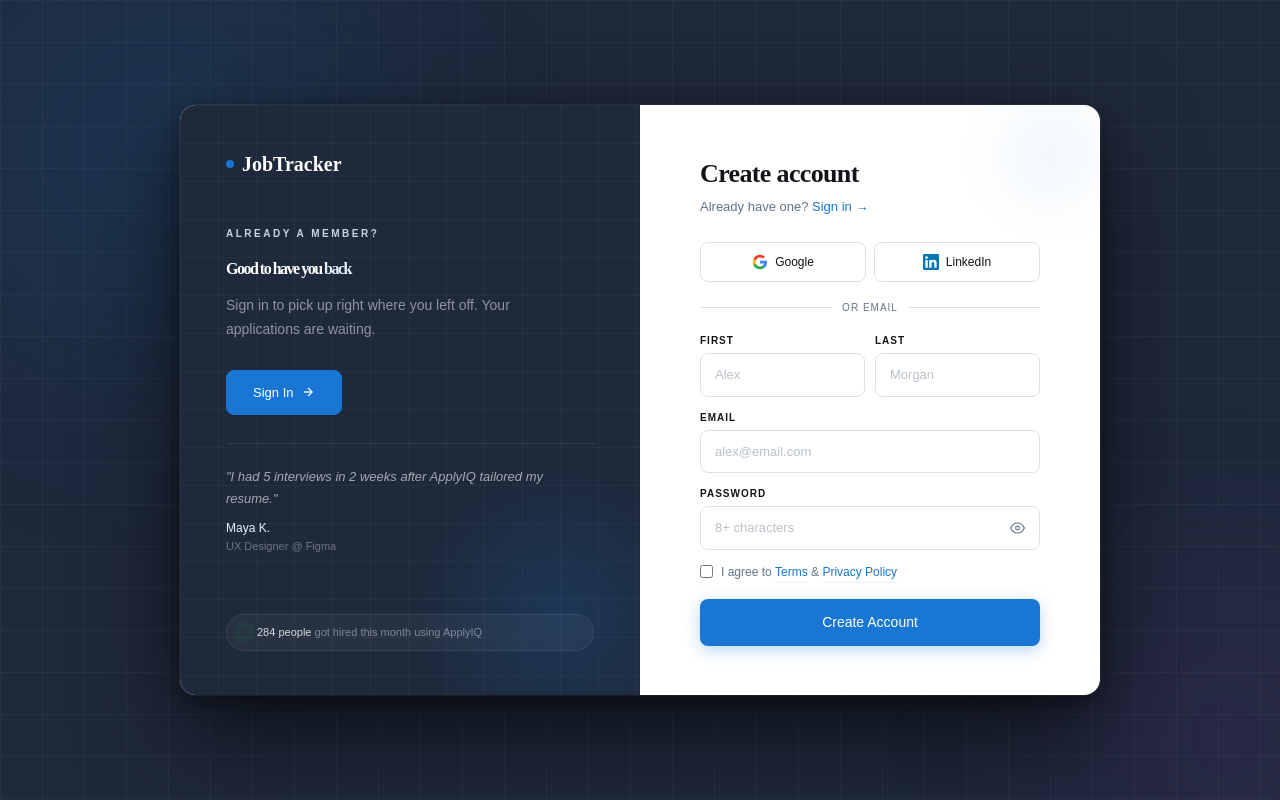
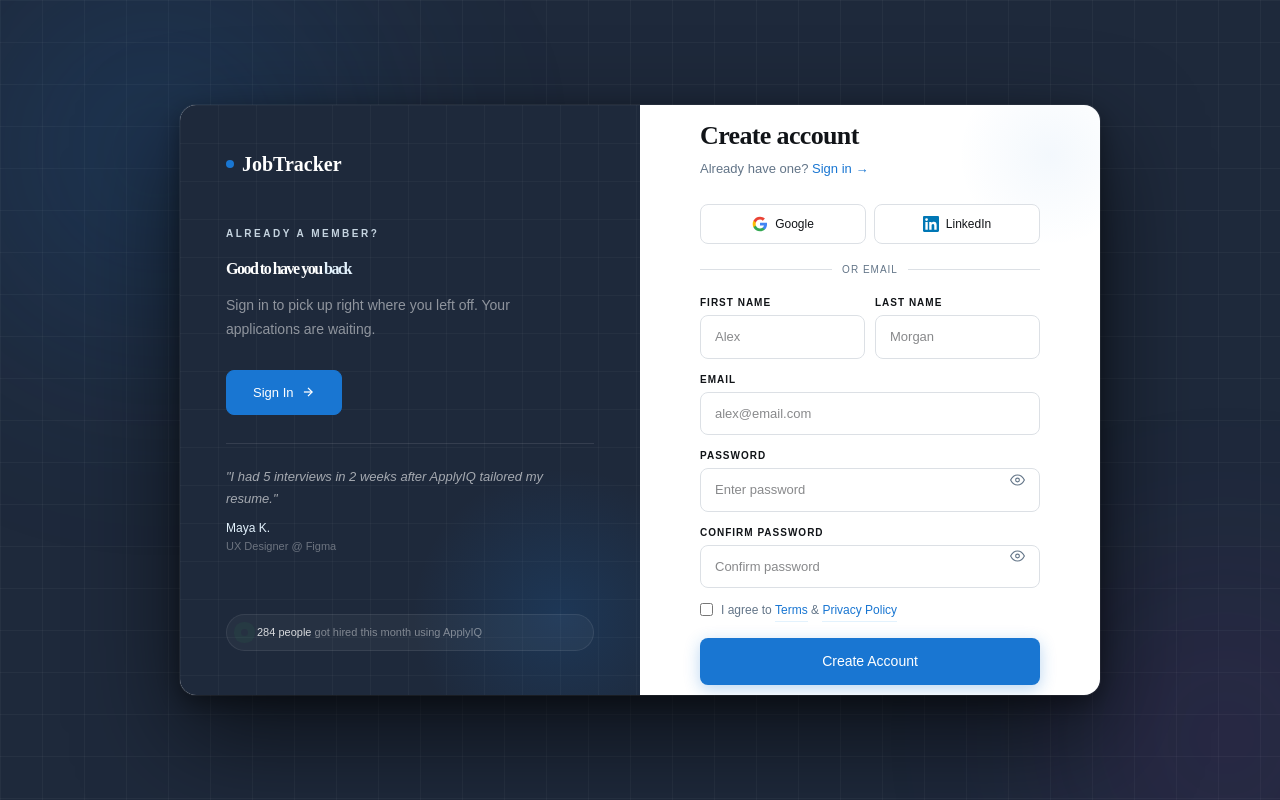
Before and after one commit to sushmasingh12/Job-Tracker, a React (Vite) app: page /signup in a window 1280 px wide. Built offline with nearby package versions, Linux system fonts and the light colour scheme.

Commit message:
Add Validation

```diff
--- a/src/pages/Registration/AuthComponent.jsx
+++ b/src/pages/Registration/AuthComponent.jsx
@@ -17,7 +17,7 @@ export const EyeIcon = () => (
   );
 
   export const ArrowIcon = () => (
-    <svg className="w-[14px] h-[14px]" viewBox="0 0 24 24" fill="none" stroke="currentColor" strokeWidth="2">
+    <svg className="w-3.5 h-3.5" viewBox="0 0 24 24" fill="none" stroke="currentColor" strokeWidth="2">
       <line x1="5" y1="12" x2="19" y2="12" />
       <polyline points="12 5 19 12 12 19" />
     </svg>
@@ -42,11 +42,11 @@ export const EyeIcon = () => (
 
   export function SocialButtons() {
     return (
-      <div className="grid grid-cols-2 gap-2 mb-[18px]">
-        <button type="button" className="soc-btn flex items-center justify-center gap-[7px] py-[10px] px-3 bg-white border-[1.5px] border-neutral-border rounded-lg text-[12px] font-medium text-neutral-text cursor-pointer transition-all hover:border-primary hover:bg-primary-light">
+      <div className="grid grid-cols-2 gap-2 mb-4.5">
+        <button type="button" className="soc-btn flex items-center justify-center gap-1.75 py-2.5 px-3 bg-white border-[1.5px] border-neutral-border rounded-lg text-[12px] font-medium text-neutral-text cursor-pointer transition-all hover:border-primary hover:bg-primary-light">
           <GoogleIcon /> Google
         </button>
-        <button type="button" className="soc-btn flex items-center justify-center gap-[7px] py-[10px] px-3 bg-white border-[1.5px] border-neutral-border rounded-lg text-[12px] font-medium text-neutral-text cursor-pointer transition-all hover:border-primary hover:bg-primary-light">
+        <button type="button" className="soc-btn flex items-center justify-center gap-1.75 py-2.5 px-3 bg-white border-[1.5px] border-neutral-border rounded-lg text-[12px] font-medium text-neutral-text cursor-pointer transition-all hover:border-primary hover:bg-primary-light">
           <LinkedInIcon /> LinkedIn
         </button>
       </div>
@@ -55,7 +55,7 @@ export const EyeIcon = () => (
 
   export function Divider() {
     return (
-      <div className="flex items-center gap-[10px] mb-[18px]">
+      <div className="flex items-center gap-2.5 mb-4.5">
         <div className="flex-1 h-px bg-neutral-border" />
         <span className="text-[10px] text-neutral-muted tracking-widest uppercase">or email</span>
         <div className="flex-1 h-px bg-neutral-border" />
@@ -76,12 +76,12 @@ export const EyeIcon = () => (
           id={id}
           value={value}
           onChange={onChange}
-          className="inp w-full px-[14px] py-[11px] pr-10 font-dm text-[13px] text-neutral-text bg-bg-light border-[1.5px] border-neutral-border rounded-lg transition-all"
+          className="inp w-full px-3.5 py-2.75 pr-10 font-dm text-[13px] text-neutral-text bg-bg-light border-[1.5px] border-neutral-border rounded-lg transition-all"
           placeholder={placeholder}
         />
         <button
           type="button"
-          className="absolute right-[11px] top-1/2 -translate-y-1/2 bg-transparent border-none cursor-pointer text-neutral-muted flex p-1 hover:text-primary transition-colors"
+          className="absolute right-2.75 top-1/2 -translate-y-1/2 bg-transparent border-none cursor-pointer text-neutral-muted flex p-1 hover:text-primary transition-colors"
           onClick={() => setShow((s) => !s)}
         >
           {show ? <EyeOffIcon /> : <EyeIcon />}
--- a/src/pages/Registration/SignIn.jsx
+++ b/src/pages/Registration/SignIn.jsx
@@ -1,6 +1,6 @@
 import { useState } from "react";
 import {  useNavigate } from "react-router-dom";
-import { SocialButtons, Divider, PasswordInput} from "./AuthComponent";
+import { SocialButtons, Divider, EyeOffIcon,EyeIcon} from "./AuthComponent";
 
 // ─── Overlay: Sign In side (shown on right — "New here?") ────────────────────
 
@@ -70,6 +70,13 @@ function SignInOverlay({onCreateAccount}) {
 // ─── Sign In Form ─────────────────────────────────────────────────────────────
 
 function SignInForm({onCreateAccount , onSignIn}) {
+  const [email, setEmail] = useState("")
+  const [password , setPassword] = useState("")
+  const [show, setShow] = useState(false);
+  const handleSubmit = (e) => {
+    e.preventDefault()
+    onSignIn();
+  }
   return (
     <div className="form-pane pane-signin bg-white px-11.5 py-10 flex flex-col justify-center overflow-hidden relative">
       <div className="pane-inner w-full max-w-85 mx-auto">
@@ -91,15 +98,15 @@ function SignInForm({onCreateAccount , onSignIn}) {
 
 
 
-        <form >
+        <form onSubmit={handleSubmit}>
           <div className="field mb-3.25 relative">
             <label className="block text-[10px] font-semibold tracking-widest uppercase text-neutral-text mb-1.25" htmlFor="si-email">
               Email
             </label>
             <input
-              type="email"
-              id="si-email"
-              className="inp w-full px-3.5 py-2.75 font-dm text-[13px] text-neutral-text bg-bg-light border-[1.5px] border-neutral-border rounded-lg transition-all"
+              value={email}
+              onChange={(e) => setEmail(e.target.value)}
+              className="inpttext"
               placeholder="you@email.com"
             />
           </div>
@@ -109,9 +116,20 @@ function SignInForm({onCreateAccount , onSignIn}) {
             <label className="block text-[10px] font-semibold tracking-widest uppercase text-neutral-text mb-1.25" htmlFor="si-pw">
               Password
             </label>
-            <PasswordInput
-              placeholder="••••••••"
+            <input
+              type={show ? "text" : "password"}
+              value={password}
+              onChange={(e) => setPassword(e.target.value)}
+              className="inpttext"
+              placeholder="Enter password"
             />
+            <button
+              type="button"
+              className="absolute right-2.75 top-1/2 -translate-y-1/2 bg-transparent border-none cursor-pointer text-neutral-muted flex p-1 hover:text-primary transition-colors"
+              onClick={() => setShow((s) => !s)}
+            >
+              {show ? <EyeOffIcon /> : <EyeIcon />}
+            </button>
             <div className="flex items-center justify-between mt-1.5">
               <label className="flex items-center gap-1.5 cursor-pointer">
                 <input type="checkbox" className="w-3.25 h-3.25 accent-primary cursor-pointer" />
@@ -125,7 +143,7 @@ function SignInForm({onCreateAccount , onSignIn}) {
 
           {/* Submit */}
           <button
-            onClick={onSignIn}
+            type="submit"
             className="submit-btn w-full py-3.25 font-dm text-[14px] font-medium text-white border-none rounded-lg cursor-pointer transition-all flex items-center justify-center gap-1.75 relative overflow-hidden hover:-translate-y-px active:translate-y-0"
             style={{
               background:"#1976d2",
--- a/src/pages/Registration/SignUp.jsx
+++ b/src/pages/Registration/SignUp.jsx
@@ -1,18 +1,19 @@
-import { useState } from "react";
-import {useNavigate} from "react-router-dom";
+import { useReducer, useState } from "react";
+import { useNavigate } from "react-router-dom";
 
 import {
   SocialButtons,
   Divider,
-  Spinner,
+  EyeOffIcon,
   PasswordInput,
   ArrowIcon,
   getStrength,
+  EyeIcon,
 } from "./AuthComponent";
 
 // ─── Overlay: Sign Up side (shown on left — "Already a member?") ──────────────
 
-function SignUpOverlay({onSignIn}) {
+function SignUpOverlay({ onSignIn }) {
   return (
     <div
       className="overlay-wrap absolute top-0 bottom-0 w-1/2 z-50"
@@ -24,10 +25,7 @@ function SignUpOverlay({onSignIn}) {
           style={{ bottom: -80, right: -80, left: "auto" }}
         />
 
-        <div
-
-          className="font-playfair text-[20px] font-bold text-white no-underline flex items-center gap-2 relative z-10"
-        >
+        <div className="font-playfair text-[20px] font-bold text-white no-underline flex items-center gap-2 relative z-10">
           <div className="w-2 h-2 bg-primary rounded-full" />
           JobTracker
         </div>
@@ -48,7 +46,10 @@ function SignUpOverlay({onSignIn}) {
               waiting.
             </p>
 
-            <button onClick={onSignIn} className="inline-flex items-center gap-2 py-3 px-6.5 font-dm text-[13px] font-medium text-white bg-primary border-[1.5px] border-primary rounded-lg cursor-pointer transition-all self-start hover:bg-primary-dark hover:border-primary-dark hover:-translate-y-px hover:shadow-[0_6px_20px_rgba(25,118,210,0.4)] [&>svg]:transition-transform hover:[&>svg]:translate-x-0.75">
+            <button
+              onClick={onSignIn}
+              className="inline-flex items-center gap-2 py-3 px-6.5 font-dm text-[13px] font-medium text-white bg-primary border-[1.5px] border-primary rounded-lg cursor-pointer transition-all self-start hover:bg-primary-dark hover:border-primary-dark hover:-translate-y-px hover:shadow-[0_6px_20px_rgba(25,118,210,0.4)] [&>svg]:transition-transform hover:[&>svg]:translate-x-0.75"
+            >
               Sign In
               <svg
                 viewBox="0 0 24 24"
@@ -85,9 +86,7 @@ function SignUpOverlay({onSignIn}) {
             <div className="pulse-dot w-1.75 h-1.75 rounded-full bg-success shrink-0" />
 
             <div className="text-[11px] text-white/42 leading-[1.4]">
-              <strong className="text-white/82 font-medium">
-                284 people
-              </strong>{" "}
+              <strong className="text-white/82 font-medium">284 people</strong>{" "}
               got hired this month using ApplyIQ
             </div>
           </div>
@@ -96,10 +95,49 @@ function SignUpOverlay({onSignIn}) {
     </div>
   );
 }
-
+// ─── Reducer ─────────────────────────────────────────────────────────────
+function reducer(state, action) {
+  switch (action.type) {
+    case "CHANGE":
+      return { ...state, [action.field]: action.value };
+    case "RESET":
+      return {
+        firstname: "",
+        lastname: "",
+        email: "",
+        password: "",
+        confirmpassword: "",
+      };
+    default:
+      return state;
+  }
+}
 // ─── Sign Up Form ─────────────────────────────────────────────────────────────
 
-function SignUpForm({onSignIn}) {
+function SignUpForm({ onSignIn }) {
+  const initialState = {
+    firstname: "",
+    lastname: "",
+    email: "",
+    password: "",
+    confirmpassword: "",
+  };
+
+  const [state, dispatch] = useReducer(reducer, initialState);
+  const [show, setShow] = useState(false);
+  const [showConfirmpass, setShowConfirmpass] = useState(false);
+  const handleChange = (e) => {
+    dispatch({ type: "CHANGE", field: e.target.name, value: e.target.value });
+  };
+
+  const handleSubmit = (e) => {
+    e.preventDefault();
+    if(state.password !== state.confirmpassword){
+      alert("passwords do not match")
+      return;
+    }
+    onSignIn()
+  }
   return (
     // form-pane::before glow → stays in App.css
     <div className="form-pane pane-signup bg-white px-11.5 py-10 flex flex-col justify-center overflow-hidden relative">
@@ -109,7 +147,10 @@ function SignUpForm({onSignIn}) {
         </h1>
         <p className="text-[13px] text-neutral-muted font-light mb-6.5">
           Already have one?{" "}
-          <span onClick={onSignIn} className="text-primary font-medium border-b border-transparent hover:border-primary transition-all cursor-pointer">
+          <span
+            onClick={onSignIn}
+            className="text-primary font-medium border-b border-transparent hover:border-primary transition-all cursor-pointer"
+          >
             Sign in →
           </span>
         </p>
@@ -117,7 +158,7 @@ function SignUpForm({onSignIn}) {
         <SocialButtons />
         <Divider />
 
-        <form>
+        <form onSubmit={handleSubmit}>
           {/* Name row */}
           <div className="grid grid-cols-2 gap-2.5 mb-3.25">
             <div className="relative">
@@ -125,12 +166,14 @@ function SignUpForm({onSignIn}) {
                 className="block text-[10px] font-semibold tracking-widest uppercase text-neutral-text mb-1.25"
                 htmlFor="su-first"
               >
-                First
+                First Name
               </label>
               <input
                 type="text"
-                id="su-first"
-                className="inp w-full px-3.5 py-2.75 font-dm text-[13px] text-neutral-text bg-bg-light border-[1.5px] border-neutral-border rounded-lg transition-all"
+                name="firstname"
+                value={state.firstname}
+                onChange={handleChange}
+                className="inpttext"
                 placeholder="Alex"
               />
             </div>
@@ -139,12 +182,14 @@ function SignUpForm({onSignIn}) {
                 className="block text-[10px] font-semibold tracking-widest uppercase text-neutral-text mb-1.25"
                 htmlFor="su-last"
               >
-                Last
+                Last Name
               </label>
               <input
                 type="text"
-                id="su-last"
-                className="inp w-full px-3.5 py-2.75 font-dm text-[13px] text-neutral-text bg-bg-light border-[1.5px] border-neutral-border rounded-lg transition-all"
+                name="lastname"
+                value={state.lastname}
+                onChange={handleChange}
+                className="inpttext"
                 placeholder="Morgan"
               />
             </div>
@@ -160,8 +205,10 @@ function SignUpForm({onSignIn}) {
             </label>
             <input
               type="email"
-              id="su-email"
-              className="inp w-full px-3.5 py-2.75 font-dm text-[13px] text-neutral-text bg-bg-light border-[1.5px] border-neutral-border rounded-lg transition-all"
+              name="email"
+              value={state.email}
+              onChange={handleChange}
+              className="inpttext"
               placeholder="alex@email.com"
             />
           </div>
@@ -174,7 +221,45 @@ function SignUpForm({onSignIn}) {
             >
               Password
             </label>
-            <PasswordInput placeholder="8+ characters" />
+            <input
+              type={show ? "text" : "password"}
+              name="password"
+              value={state.password}
+              onChange={handleChange}
+              className="inpttext"
+              placeholder="Enter password"
+            />
+            <button
+              type="button"
+              className="absolute right-2.75 top-1/2 -translate-y-1/2 bg-transparent border-none cursor-pointer text-neutral-muted flex p-1 hover:text-primary transition-colors"
+              onClick={() => setShow((s) => !s)}
+            >
+              {show ? <EyeOffIcon /> : <EyeIcon />}
+            </button>
+          </div>
+          {/* Password + Strength */}
+          <div className="mb-3.25 relative">
+            <label
+              className="block text-[10px] font-semibold tracking-widest uppercase text-neutral-text mb-1.25"
+              htmlFor="su-pw"
+            >
+              Confirm Password
+            </label>
+            <input
+              type={showConfirmpass ? "text" : "password"}
+              name="confirmpassword"
+              value={state.confirmpassword}
+              onChange={handleChange}
+              className="inpttext"
+              placeholder="Confirm password"
+            />
+            <button
+              type="button"
+              className="absolute right-2.75 top-1/2 -translate-y-1/2 bg-transparent border-none cursor-pointer text-neutral-muted flex p-1 hover:text-primary transition-colors"
+              onClick={() => setShowConfirmpass((s) => !s)}
+            >
+              {showConfirmpass ? <EyeOffIcon /> : <EyeIcon />}
+            </button>
           </div>
 
           {/* Terms */}
@@ -201,7 +286,7 @@ function SignUpForm({onSignIn}) {
 
           {/* Submit */}
           <button
-            onClick={onSignIn}
+            type="submit"
             className="w-full py-3.25 font-dm text-[14px] font-medium text-white border-none rounded-lg cursor-pointer transition-all flex items-center justify-center gap-1.75 relative overflow-hidden hover:-translate-y-px active:translate-y-0"
             style={{
               background: "#1976d2",
@@ -221,10 +306,10 @@ function SignUpForm({onSignIn}) {
 // ─── Sign Up Page ─────────────────────────────────────────────────────────────
 
 export default function SignUp() {
-  const navigate = useNavigate()
+  const navigate = useNavigate();
   const handleSignUp = () => {
-    navigate("/login")
-  }
+    navigate("/login");
+  };
   return (
     <div className="font-dm bg-sidebar min-h-screen flex items-center justify-center overflow-hidden relative">
       {/* Background */}
@@ -245,9 +330,9 @@ export default function SignUp() {
       >
         <div className="absolute inset-0 grid grid-cols-2">
           <div className="bg-white" />
-          <SignUpForm onSignIn={handleSignUp}/>
+          <SignUpForm onSignIn={handleSignUp} />
         </div>
-        <SignUpOverlay onSignIn={handleSignUp}/>
+        <SignUpOverlay onSignIn={handleSignUp} />
       </div>
     </div>
   );
```
